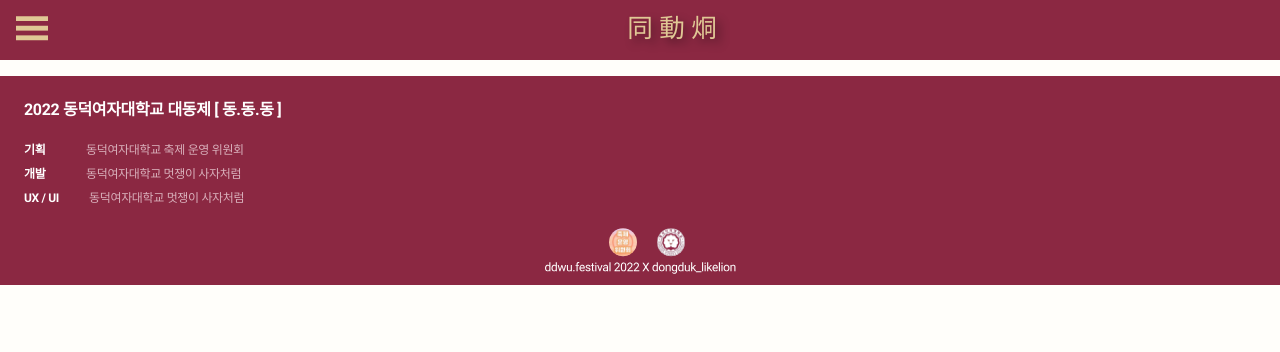
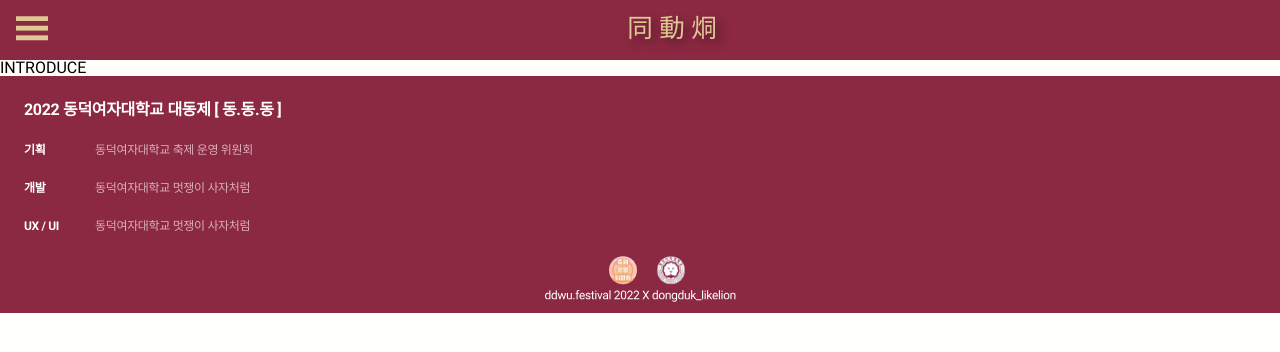
Before and after one commit to mnbvcxzyj/DDWU_Festival_2022, a React (Create React App) app in the folder ddd_front/: page /introduce in a window 1280 px wide. Shown: the top 352 px of the page. Built offline with nearby package versions, Linux system fonts and the light colour scheme.

Commit message:
STYLE : Footer 여백 조정 / TEST : 메뉴바 link 테스트 파일 추가

```diff
--- a/ddd_front/src/App.js
+++ b/ddd_front/src/App.js
@@ -1,13 +1,24 @@
-import { BrowserRouter } from "react-router-dom";
+import { BrowserRouter, Route, Routes } from "react-router-dom";
 import { GlobalStyle } from "./style";
-import Header from "./Layout/Header";
-import Footer from "./Layout/Footer";
+import Header from "./pages/Layout/Header";
+import Footer from "./pages/Layout/Footer";
+import Test1 from "./pages/TestPage/Test1";
+import Test2 from "./pages/TestPage/Test2";
+import Test3 from "./pages/TestPage/Test3";
+import Test4 from "./pages/TestPage/Test4";
+import Test5 from "./pages/TestPage/Test5";
 function App() {
   return (
     <BrowserRouter>
       <GlobalStyle />
       <Header />
-      <br />
+      <Routes>
+        <Route path="/" element={<Test1 />} />
+        <Route path="/introduce" element={<Test2 />} />
+        <Route path="/timetable" element={<Test3 />} />
+        <Route path="/booth_event" element={<Test4 />} />
+        <Route path="/somtalk" element={<Test5 />} />
+      </Routes>
       <Footer />
     </BrowserRouter>
   );
--- a/ddd_front/src/Layout/Footer.jsx
+++ b/ddd_front/src/pages/Layout/Footer.jsx
@@ -21,28 +21,32 @@
   color: #ffffff;
 `;
 
-const NameDiv = styled.div`
+const PartDiv = styled.div`
   flex-direction: column;
-  padding: 24px 0 0 24px;
+  width: fit-content;
 `;
 
-const PartText = styled.div`
-  float: left;
+const PartName = styled.div`
   font-weight: 700;
   font-size: 12px;
   line-height: 14px;
   letter-spacing: -0.333333px;
   color: #ffffff;
+  padding: 24px 0 0 24px;
+`;
+
+const NameDiv = styled.div`
+  flex-direction: column;
+  width: fit-content;
 `;
 
 const NameText = styled.div`
-  float: left;
-  padding-left: 30px;
   font-weight: 400;
   font-size: 12px;
   line-height: 14px;
   letter-spacing: -0.333333px;
   color: #d9b0bb;
+  padding: 24px 0 0 36px;
 `;
 
 const LogoImg = styled.img`
@@ -50,29 +54,27 @@
   padding-top: 23px;
   padding-bottom: 10px;
 `;
+
+const TextDiv = styled.div`
+  display: flex;
+`;
 const Footer = () => {
   return (
     <>
       <FooterDiv>
         <FestivalName>2022 동덕여자대학교 대동제 [ 동.동.동 ]</FestivalName>
-        <div>
+        <TextDiv>
+          <PartDiv>
+            <PartName>기획</PartName>
+            <PartName>개발</PartName>
+            <PartName>UX / UI</PartName>
+          </PartDiv>
           <NameDiv>
-            <PartText>기획</PartText>
-            <NameText>
-              &nbsp;&nbsp;&nbsp; 동덕여자대학교 축제 운영 위원회
-            </NameText>
-          </NameDiv>
-          <NameDiv>
-            <PartText>개발</PartText>
-            <NameText>
-              &nbsp;&nbsp;&nbsp; 동덕여자대학교 멋쟁이 사자처럼
-            </NameText>
-          </NameDiv>
-          <NameDiv>
-            <PartText>UX / UI</PartText>
+            <NameText>동덕여자대학교 축제 운영 위원회 </NameText>
+            <NameText>동덕여자대학교 멋쟁이 사자처럼</NameText>
             <NameText>동덕여자대학교 멋쟁이 사자처럼</NameText>
           </NameDiv>
-        </div>
+        </TextDiv>
         <LogoImg src="img/FooterLogo_1.svg" />
       </FooterDiv>
     </>
--- a/ddd_front/src/Layout/Header.jsx
+++ b/ddd_front/src/pages/Layout/Header.jsx
@@ -1,6 +1,6 @@
 import React, { useState } from "react";
 import styled from "styled-components";
-
+import { Link } from "react-router-dom";
 const HeaderDiv = styled.div`
   /* max-width: 1280px; */
   margin: 0 auto;
@@ -90,6 +90,7 @@
 const ListImg = styled.img`
   padding-right: 9px;
 `;
+
 const Header = () => {
   const [isOpen, setOpen] = useState(false);
   const [nowMenu, SetnowMenu] = useState(1);
@@ -112,32 +113,52 @@
               <img src="img/toggle_back.png" onClick={() => setOpen(!isOpen)} />
             </BackImgDiv>
             <ListDiv>
+              <Link to="/" className="nav-1" onClick={() => setOpen(!isOpen)}>
                 <li>
-                {" "}
-                {/* 나중에 a 써서 넘기기 */}
                   <ListImg src="img/menu_none.png" />
                   HOME
                 </li>
+              </Link>
+              <Link
+                to="/introduce"
+                className="nav-2"
+                onClick={() => setOpen(!isOpen)}
+              >
                 <li>
-                {" "}
                   <ListImg src="img/menu_none.png" />
                   INTRODUCE
                 </li>
+              </Link>
+              <Link
+                to="/timetable"
+                className="nav-3"
+                onClick={() => setOpen(!isOpen)}
+              >
                 <li>
-                {" "}
                   <ListImg src="img/menu_none.png" />
                   TIMETABLE
                 </li>
+              </Link>
+              <Link
+                to="/booth_event"
+                className="nav-4"
+                onClick={() => setOpen(!isOpen)}
+              >
                 <li>
-                {" "}
                   <ListImg src="img/menu_none.png" />
                   BOOTH & EVENT
                 </li>
+              </Link>
+              <Link
+                to="/somtalk"
+                className="nav-5"
+                onClick={() => setOpen(!isOpen)}
+              >
                 <li>
-                {" "}
                   <ListImg src="img/menu_none.png" />
                   SOM TALK
                 </li>
+              </Link>
             </ListDiv>
             <BigsomImg src="img/bigsomsom.svg" />
           </ul>
--- /dev/null
+++ b/ddd_front/src/pages/TestPage/Test1.jsx
@@ -0,0 +1,7 @@
+import React from "react";
+
+const Test1 = () => {
+  return <div>Home</div>;
+};
+
+export default Test1;
--- /dev/null
+++ b/ddd_front/src/pages/TestPage/Test2.jsx
@@ -0,0 +1,7 @@
+import React from "react";
+
+const Test2 = () => {
+  return <div>INTRODUCE</div>;
+};
+
+export default Test2;
--- /dev/null
+++ b/ddd_front/src/pages/TestPage/Test3.jsx
@@ -0,0 +1,7 @@
+import React from "react";
+
+const Test3 = () => {
+  return <div>TIME TABLE</div>;
+};
+
+export default Test3;
--- /dev/null
+++ b/ddd_front/src/pages/TestPage/Test4.jsx
@@ -0,0 +1,7 @@
+import React from "react";
+
+const Test4 = () => {
+  return <div>BOOTH & EVENT</div>;
+};
+
+export default Test4;
--- /dev/null
+++ b/ddd_front/src/pages/TestPage/Test5.jsx
@@ -0,0 +1,7 @@
+import React from "react";
+
+const Test5 = () => {
+  return <div>SOM TALK</div>;
+};
+
+export default Test5;
```
Lines whose indentation alone changed are shown as unchanged.
